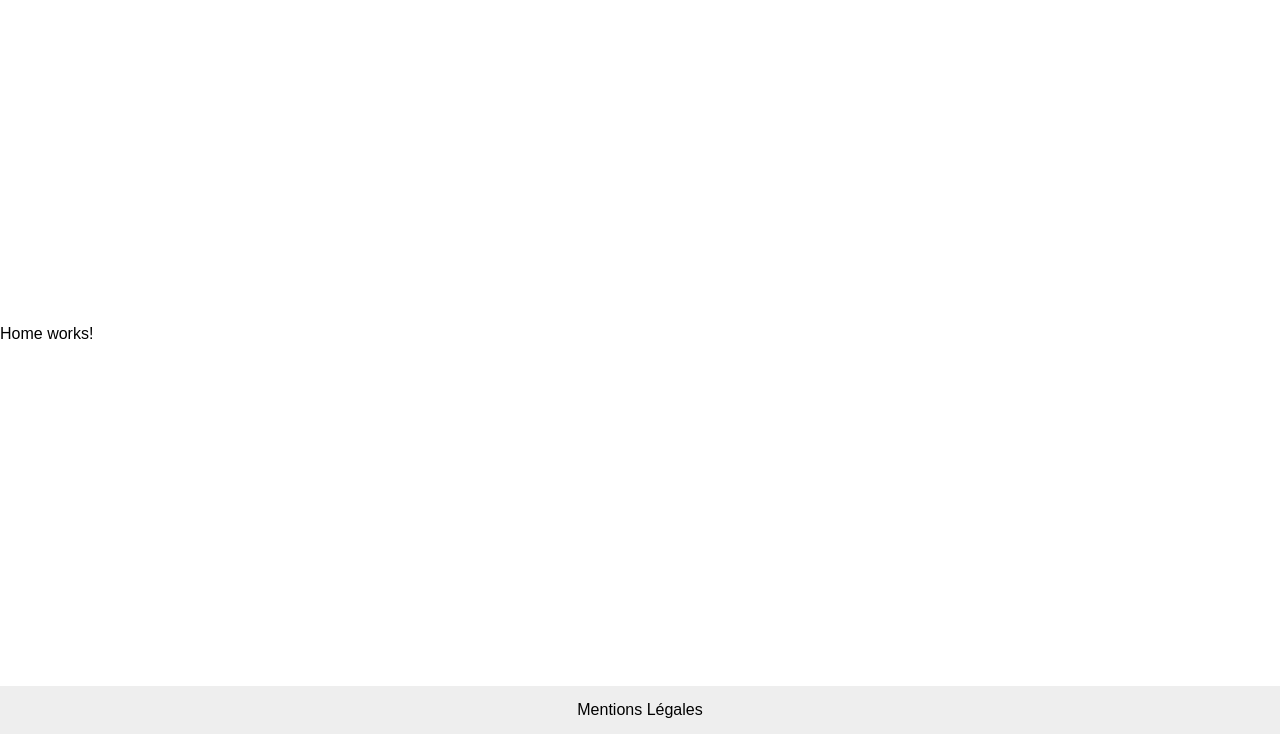
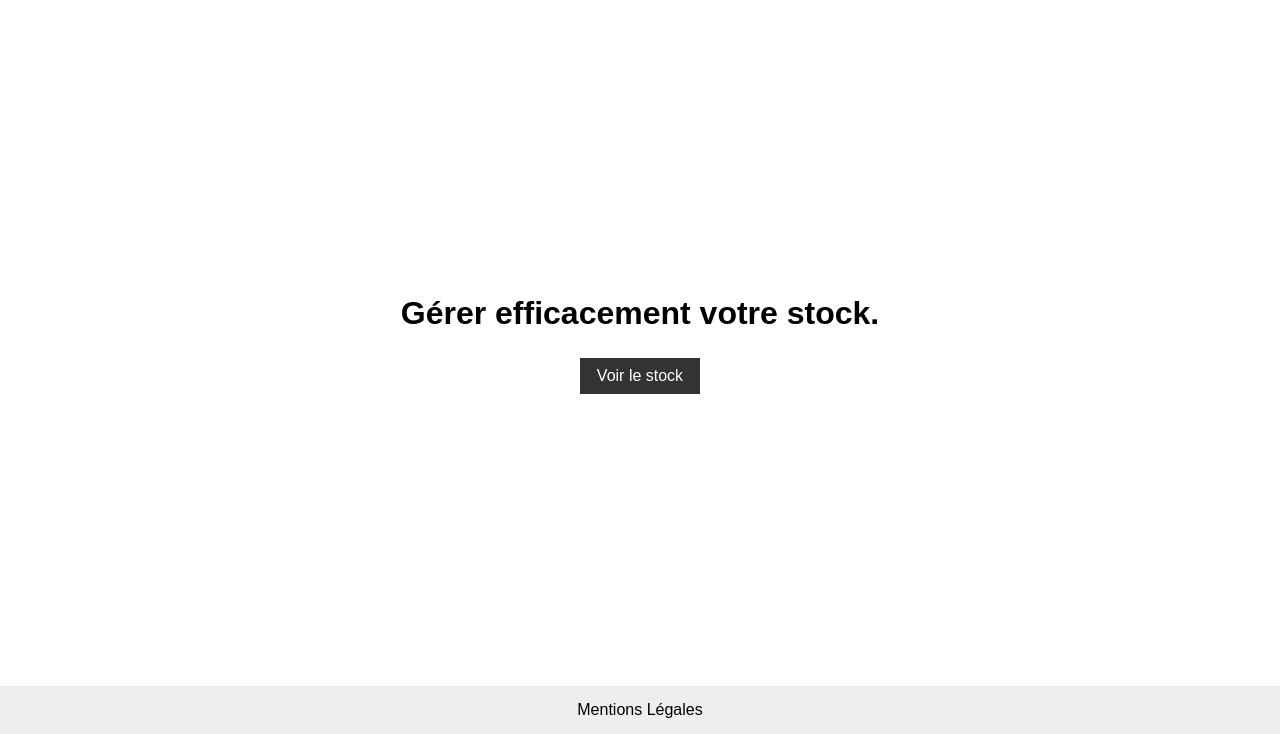
Before and after one commit to jlg-formation/fan-oct-2021, a website built with webpack: page front/src/index.html in a window 1280 px wide. Shown: the part 66-800 px from the top of the page. Built offline with nearby package versions, Linux system fonts and the light colour scheme; some packages are replaced by stand-ins of ours.

Commit message:
dev: home css and html ok

```diff
--- a/front/src/app/routes/home/home.component.html
+++ b/front/src/app/routes/home/home.component.html
@@ -1 +1,4 @@
-<p>Home works!</p>
+<main>
+  <h1>Gérer efficacement votre stock.</h1>
+  <button class="primary">Voir le stock</button>
+</main>
--- a/front/src/style.scss
+++ b/front/src/style.scss
@@ -7,3 +7,45 @@ body {
   min-height: 100vh;
   justify-content: space-between;
 }
+
+h1 {
+  text-align: center;
+}
+
+main {
+  display: flex;
+  flex-flow: column;
+  align-items: center;
+  gap: 0.3em;
+}
+
+button {
+  padding: 0.5em 1em;
+  border: 0.1em solid #eee;
+  background-color: #eee;
+  &:not(:disabled) {
+    cursor: pointer;
+    &:hover {
+      border-color: #ddd;
+      background-color: #ddd;
+    }
+    &:active {
+      border-color: #ccc;
+      background-color: #ccc;
+    }
+
+    &.primary {
+      color: #fff;
+      border-color: #333;
+      background-color: #333;
+      &:hover {
+        border-color: #444;
+        background-color: #444;
+      }
+      &:active {
+        border-color: #555;
+        background-color: #555;
+      }
+    }
+  }
+}
```
